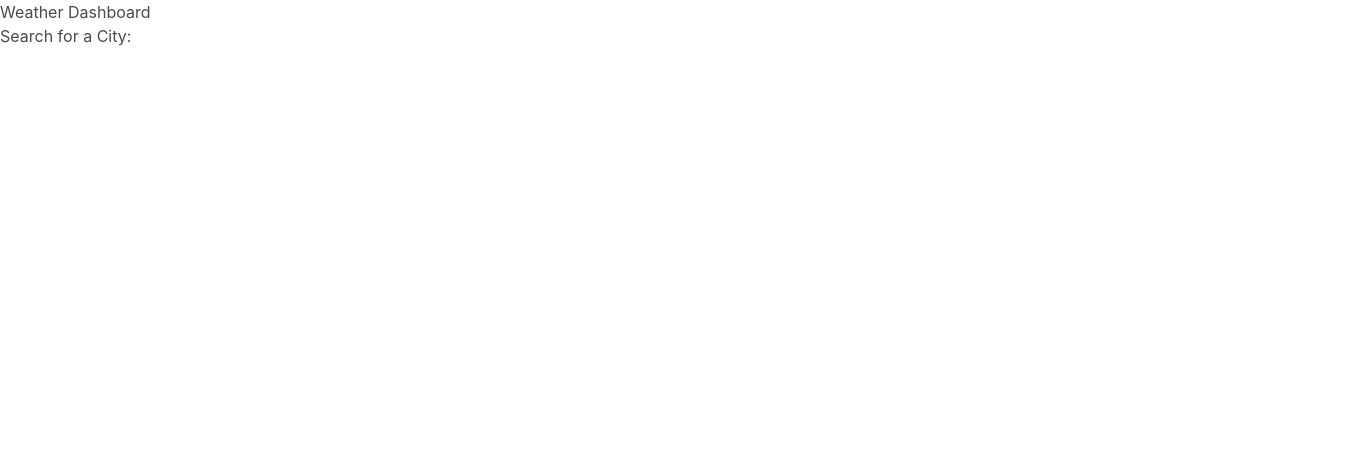
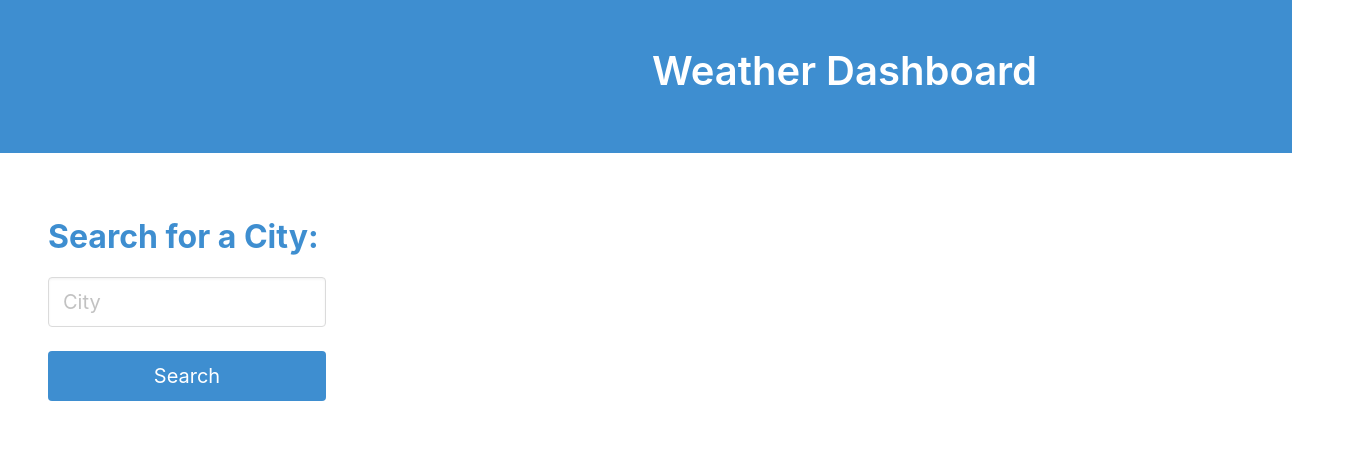
Before and after one commit to treblotnad/06-weather-dashboard, a plain HTML site: page index.html in a window 1280 px wide. Shown: the whole page, 1345 px wide, since content can reach past the window. Drawn offline with nearby package versions, Linux system fonts and the light colour scheme.

Commit message:
added bulma and initial search stuff in HTML

```diff
--- a/index.html
+++ b/index.html
@@ -1,22 +1,44 @@
 <!DOCTYPE html>
 <html lang="en">
   <head>
-    <meta charset="UTF-8" />
-    <meta name="viewport" content="width=device-width, initial-scale=1.0" />
+    <meta charset="utf-8" />
+    <meta name="viewport" content="width=device-width, initial-scale=1" />
     <title>Weather Dashboard</title>
     <link
       rel="stylesheet"
-      href="https://cdn.jsdelivr.net/npm/bulma@0.9.4/css/bulma-rtl.min.css"
+      href="https://cdn.jsdelivr.net/npm/bulma@0.9.4/css/bulma.min.css"
     />
-    <link rel="stylesheet" href="./assets/css/style.css" />
   </head>
   <body>
-    <header>
-      <h1>Weather Dashboard</h1>
+    <header class="section has-background-info columns">
+      <div class="column has-text-white is-offset-6 is-7">
+        <h1 class="title is-2 has-text-white">Weather Dashboard</h1>
+      </div>
     </header>
-    <aside>
-      <h2>Search for a City:</h2>
-    </aside>
-    <main></main>
+    <main class="section columns">
+      <aside class="column is-3">
+        <div class="field">
+          <label class="label is-size-3 has-text-info"
+            >Search for a City:</label
+          >
+          <div class="control">
+            <input
+              class="input is-size-5 mb-5"
+              type="text"
+              placeholder="City"
+            />
+          </div>
+          <div class="control">
+            <button
+              class="button is-link is-fullwidth is-size-5 has-background-info"
+              type="submit"
+            >
+              Search
+            </button>
+          </div>
+        </div>
+      </aside>
+      <section class="column"></section>
+    </main>
   </body>
 </html>
```
